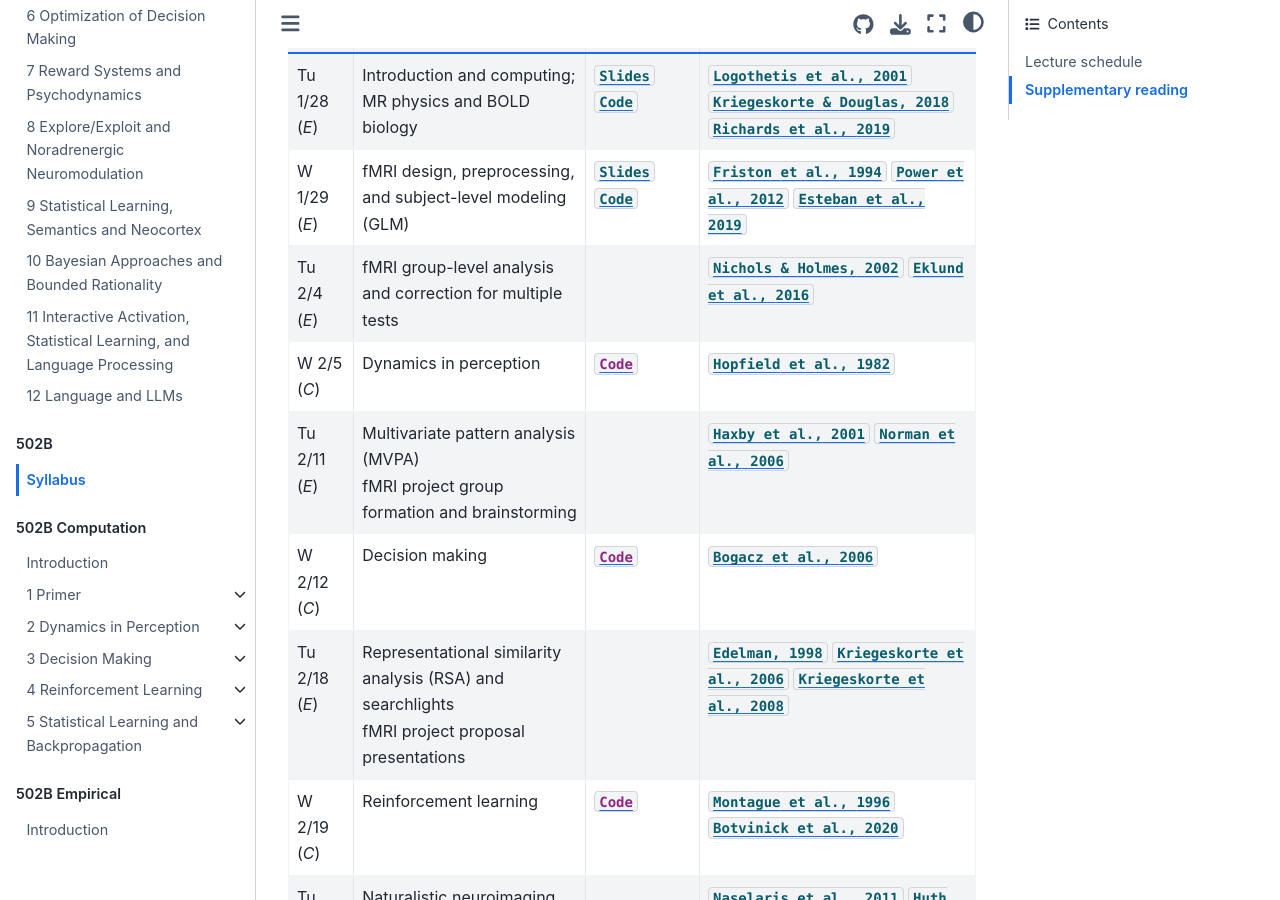
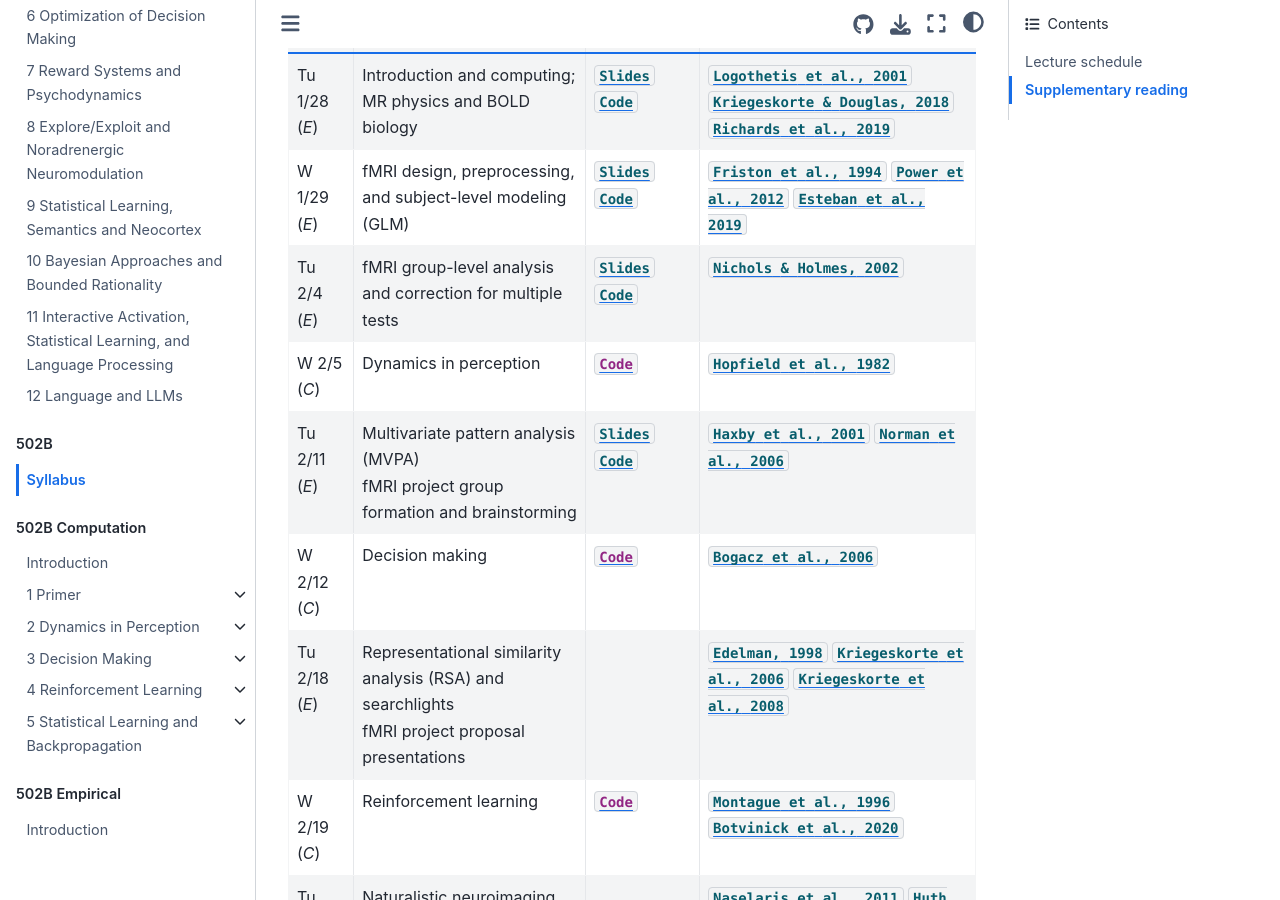
Before and after one commit to PrincetonUniversity/NEU-PSY-502, a Jupyter Book: the page built from website/content/502B/intro.md, in a window 1280 px wide and 900 px high, scrolled down 886 px. Built offline with Jupyter Book 1.0.4 settings and Sphinx 7.4.7 and the Sphinx Book theme 1.1.4, drawn with Linux system fonts in a browser that asks for light colours; pages that are not in the unit, such as notebooks, are missing from menus.

Commit message:
Update 502B for week 3 (plus .ipynb in .gitignore)

```diff
--- a/website/content/502B/intro.md
+++ b/website/content/502B/intro.md
@@ -21,9 +21,9 @@ This lab course closely accompanies NEU 502A and surveys the methodological land
 | --- | --- |---------------------------------------------------------------------------------------------------------------------------------------------------------------------------------------| --- |
 | Tu 1/28 (*E*) | Introduction and computing; MR physics and BOLD biology | [`Slides`](https://docs.google.com/presentation/d/1RZmTeYgUvjGUuW5EAkIRovwMJHa9K4kbODAjthHzVZw/edit?usp=sharing) [`Code`](https://github.com/NEU502B/neu502b-2025/tree/master/fmri-1) | [`Logothetis et al., 2001`](https://doi.org/10.1038/35084005) [`Kriegeskorte & Douglas, 2018`](https://doi.org/10.1038/s41593-018-0210-5) [`Richards et al., 2019`](https://doi.org/10.1038/s41593-019-0520-2) |
 | W 1/29 (*E*) | fMRI design, preprocessing, and subject-level modeling (GLM) | [`Slides`](https://docs.google.com/presentation/d/1UyRfx_L24U0_7E0Pc1OnZZlkiz-yPOIxNmSsuBUecgA/edit?usp=sharing) [`Code`](https://github.com/NEU502B/neu502b-2025/tree/master/fmri-2) | [`Friston et al., 1994`](https://doi.org/10.1002/hbm.460020402) [`Power et al., 2012`](https://doi.org/10.1016/j.neuroimage.2011.10.018) [`Esteban et al., 2019`](https://doi.org/10.1038/s41592-018-0235-4) |
-| Tu 2/4 (*E*) | fMRI group-level analysis and correction for multiple tests |                                                                                                                                                                                       | [`Nichols & Holmes, 2002`](https://doi.org/10.1002/hbm.1058) [`Eklund et al., 2016`](https://doi.org/10.1073/pnas.1602413113)
+| Tu 2/4 (*E*) | fMRI group-level analysis and correction for multiple tests | [`Slides`](https://docs.google.com/presentation/d/1rGPBRVYCUSHiTs8TSkZo9m7hDhuvHIm9Y4J0m0pwM2M/edit?usp=sharing) [`Code`](https://github.com/NEU502B/neu502b-2025/tree/master/fmri-3) | [`Nichols & Holmes, 2002`](https://doi.org/10.1002/hbm.1058) | [`Nichols & Holmes, 2002`](https://doi.org/10.1002/hbm.1058) [`Eklund et al., 2016`](https://doi.org/10.1073/pnas.1602413113)
 | W 2/5 (*C*) | Dynamics in perception | [`Code`](Computation/Dynamics%20in%20Perception/intro.md)                                                                                                                             | [`Hopfield et al., 1982`](https://doi.org/10.1073/pnas.79.8.2554) |
-| Tu 2/11 (*E*) | Multivariate pattern analysis (MVPA)<br>fMRI project group formation and brainstorming |                                                                                                                                                                                       | [`Haxby et al., 2001`](https://doi.org/10.1126/science.1063736) [`Norman et al., 2006`](https://doi.org/10.1016/j.tics.2006.07.005) |
+| Tu 2/11 (*E*) | Multivariate pattern analysis (MVPA)<br>fMRI project group formation and brainstorming | [`Slides`](https://docs.google.com/presentation/d/1LZppMeeuaGJM5jOBN-qSW4y9mp2jnrU3P_v7u_Z-5uI/edit?usp=sharing) [`Code`](https://github.com/NEU502B/neu502b-2025/tree/master/fmri-4) | [`Haxby et al., 2001`](https://doi.org/10.1126/science.1063736) [`Norman et al., 2006`](https://doi.org/10.1016/j.tics.2006.07.005) |
 | W 2/12 (*C*) | Decision making | [`Code`](Computation/Decision%20Making/intro.md)                                                                                                                                      | [`Bogacz et al., 2006`](https://doi.org/10.1037/0033-295X.113.4.700) |
 | Tu 2/18 (*E*) | Representational similarity analysis (RSA) and searchlights<br>fMRI project proposal presentations |                                                                                                                                                                                       | [`Edelman, 1998`](https://doi.org/10.1017/S0140525X98001253) [`Kriegeskorte et al., 2006`](https://doi.org/10.1073/pnas.0600244103) [`Kriegeskorte et al., 2008`](https://doi.org/10.3389/neuro.06.004.2008) |
 | W 2/19 (*C*) | Reinforcement learning | [`Code`](Computation/Reinforcement%20Learning/intro.md)                                                                                                                               | [`Montague et al., 1996`](https://doi.org/10.1523/JNEUROSCI.16-05-01936.1996) [`Botvinick et al., 2020`](https://doi.org/10.1016/j.neuron.2020.06.014) |
```
Also changed, not shown: 1 other file.
